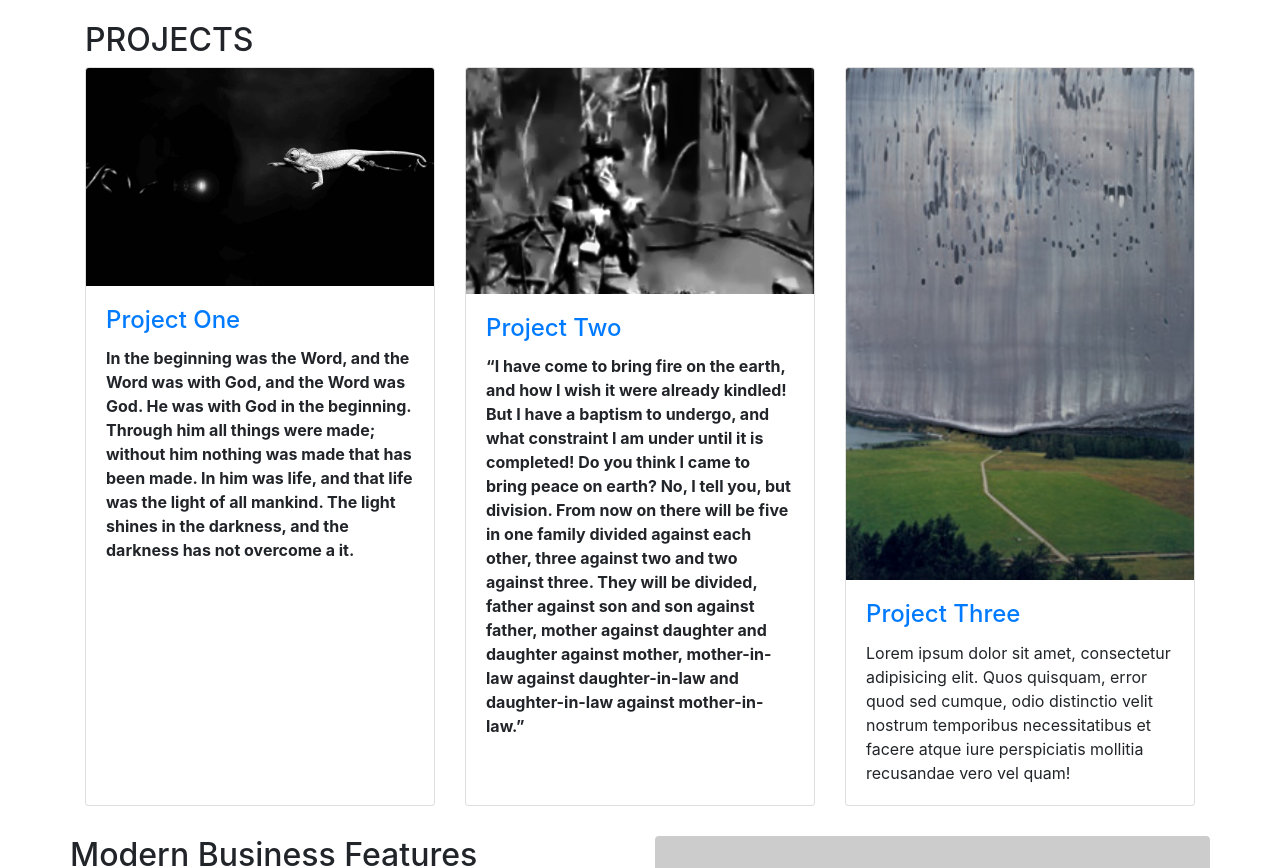
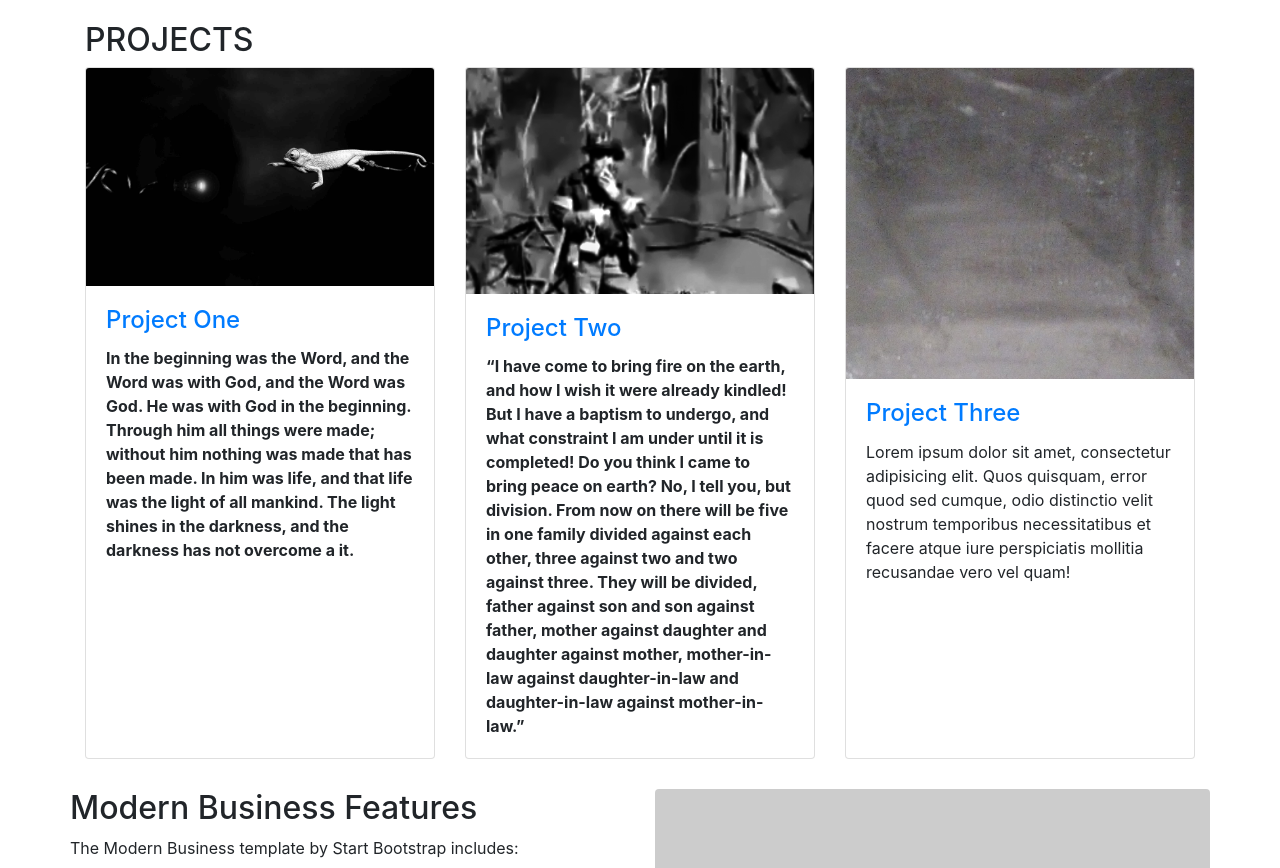
Before and after one commit to bankitomi26/kunstkammer, a website: page index.html in a window 1280 px wide. Shown: the part 1002-1870 px from the top of the page. Drawn offline with Linux system fonts and the light colour scheme; placeholder pictures from the web are drawn by us.

Commit message:
Update index.html

```diff
--- a/index.html
+++ b/index.html
@@ -189,7 +189,7 @@
       </div>
       <div class="col-lg-4 col-sm-6 portfolio-item">
         <div class="card h-100">
-          <a href="#"><img class="card-img-top" src="wpid-1224777830image_web.jpg" alt=""></a>
+          <a href="#"><img class="card-img-top" src="2.png" alt=""></a>
           <div class="card-body">
             <h4 class="card-title">
               <a href="#">Project Three</a>
```
